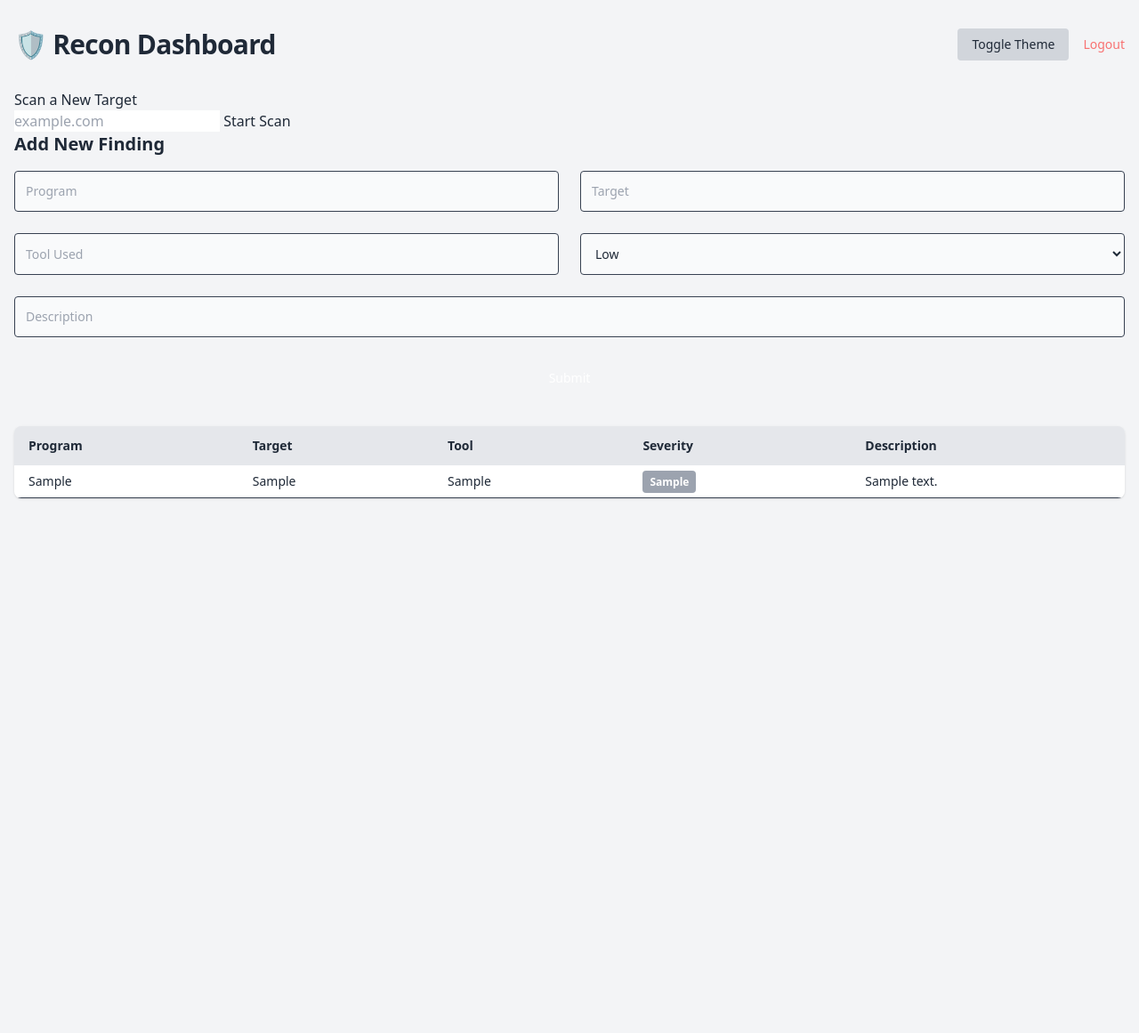
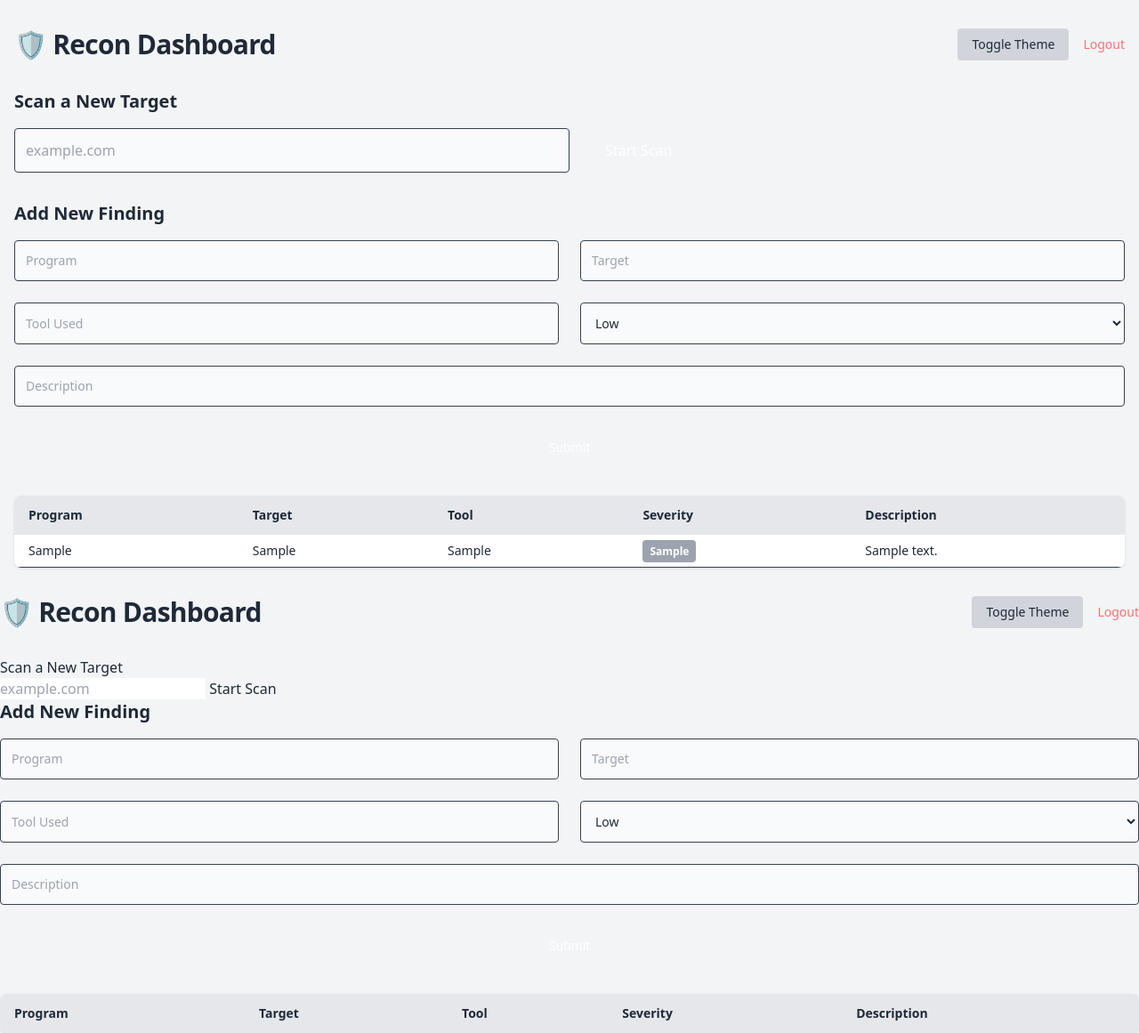
Before and after one commit to deanjroach84/BugBountyAutoLab, a Flask app: page / in a window 1280 px wide. Shown: the whole page at 89% size. Before the commit the page ends 561 px from the top, so only its background shows below. Run offline with Flask 3, Linux system fonts and the light colour scheme; the visitor is signed in with stand-in values (Sample User, id 1); tables that the repository leaves empty hold one stand-in row (values such as "Sample post"); lists and menus that the app fills with data are empty; parts of the project's set-up code (start-up, migrations or seed data) failed here and were passed over; some libraries are stand-ins or nearby versions.

Commit message:
Update dashboard.html

```diff
--- a/app/backend/templates/dashboard.html
+++ b/app/backend/templates/dashboard.html
@@ -31,10 +31,143 @@
 </head>
 <body class="bg-gray-100 dark:bg-lab.bg text-gray-800 dark:text-lab.text min-h-screen transition-colors duration-300">
   <div id="app" class="max-w-7xl mx-auto py-8 px-4">
+
     <!-- Toast Notification -->
     <div id="toast" class="fixed top-4 right-4 bg-green-500 text-white px-4 py-2 rounded shadow-lg opacity-0 transition-opacity duration-500 z-50">
-      ✅ Finding submitted successfully!
-    </div><!-- Header -->
+      ✅ Action completed successfully!
+    </div>
+
+    <!-- Header -->
+    <div class="flex justify-between items-center mb-8">
+      <h1 class="text-3xl font-bold tracking-tight text-lab.primary">🛡️ Recon Dashboard</h1>
+      <div class="flex items-center space-x-4">
+        <button onclick="toggleDarkMode()" class="px-4 py-2 bg-gray-300 dark:bg-lab.surface text-sm rounded hover:opacity-90 transition">
+          Toggle Theme
+        </button>
+        <a href="/logout" class="text-red-600 dark:text-red-400 hover:underline text-sm">Logout</a>
+      </div>
+    </div>
+
+    <!-- Scan Section -->
+    <div class="mb-8">
+      <h2 class="text-xl font-semibold mb-4 text-lab.accent">Scan a New Target</h2>
+      <form method="POST" action="/scan" class="flex flex-col md:flex-row items-start md:items-center gap-4">
+        <input type="text" name="domain" placeholder="example.com" required
+          class="p-3 rounded bg-gray-50 dark:bg-lab.surface border border-gray-300 dark:border-gray-700 w-full md:w-1/2">
+        <button type="submit"
+          class="bg-lab.primary hover:bg-blue-700 text-white py-3 px-6 rounded w-full md:w-auto">Start Scan</button>
+      </form>
+    </div>
+
+    <!-- Upload Section -->
+    <div class="mb-8">
+      <h2 class="text-xl font-semibold mb-4 text-lab.accent">Add New Finding</h2>
+      <form id="findingForm" class="grid grid-cols-1 md:grid-cols-2 gap-6 text-sm">
+        <input name="program" placeholder="Program" class="p-3 rounded bg-gray-50 dark:bg-lab.surface border border-gray-300 dark:border-gray-700 w-full" required>
+        <input name="target" placeholder="Target" class="p-3 rounded bg-gray-50 dark:bg-lab.surface border border-gray-300 dark:border-gray-700 w-full" required>
+        <input name="tool" placeholder="Tool Used" class="p-3 rounded bg-gray-50 dark:bg-lab.surface border border-gray-300 dark:border-gray-700 w-full" required>
+        <select name="severity" class="p-3 rounded bg-gray-50 dark:bg-lab.surface border border-gray-300 dark:border-gray-700 w-full">
+          <option>Low</option>
+          <option>Medium</option>
+          <option>High</option>
+        </select>
+        <input name="description" placeholder="Description" class="md:col-span-2 p-3 rounded bg-gray-50 dark:bg-lab.surface border border-gray-300 dark:border-gray-700 w-full" required>
+        <button type="submit" class="md:col-span-2 bg-lab.primary hover:bg-blue-700 text-white py-3 rounded w-full">Submit</button>
+      </form>
+    </div>
+
+    <!-- Table Section -->
+    <div class="overflow-x-auto rounded-lg shadow">
+      <table class="min-w-full table-auto text-sm">
+        <thead class="bg-gray-200 dark:bg-lab.surface text-gray-800 dark:text-lab.text">
+          <tr>
+            <th class="py-3 px-4 text-left">Program</th>
+            <th class="py-3 px-4 text-left">Target</th>
+            <th class="py-3 px-4 text-left">Tool</th>
+            <th class="py-3 px-4 text-left">Severity</th>
+            <th class="py-3 px-4 text-left">Description</th>
+          </tr>
+        </thead>
+        <tbody id="results" class="bg-white dark:bg-lab.bg text-gray-800 dark:text-lab.text">
+          <!-- Rows will be injected by JS -->
+        </tbody>
+      </table>
+    </div>
+
+  </div>
+
+  <!-- Scripts -->
+  <script>
+    // Dark mode preference
+    if (localStorage.getItem("theme") === "dark") {
+      document.documentElement.classList.add("dark");
+    }
+
+    function toggleDarkMode() {
+      document.documentElement.classList.toggle("dark");
+      const isDark = document.documentElement.classList.contains("dark");
+      localStorage.setItem("theme", isDark ? "dark" : "light");
+    }
+
+    function getSeverityClass(level) {
+      const base = "px-2 py-1 rounded text-white text-xs font-semibold";
+      if (level.toLowerCase() === "low") return base + " bg-severity-low";
+      if (level.toLowerCase() === "medium") return base + " bg-severity-medium";
+      if (level.toLowerCase() === "high") return base + " bg-severity-high";
+      return base + " bg-gray-400";
+    }
+
+    function showToast() {
+      const toast = document.getElementById("toast");
+      toast.classList.remove("opacity-0");
+      toast.classList.add("opacity-100");
+      setTimeout(() => {
+        toast.classList.remove("opacity-100");
+        toast.classList.add("opacity-0");
+      }, 3000);
+    }
+
+    // Show toast on redirect with ?success=1
+    const urlParams = new URLSearchParams(window.location.search);
+    if (urlParams.get("success") === "1") {
+      showToast();
+    }
+
+    async function loadFindings() {
+      const res = await fetch("/api/findings");
+      const data = await res.json();
+      const out = data.map(f => `
+        <tr class="border-b border-gray-200 dark:border-gray-700 hover:bg-gray-50 dark:hover:bg-lab.surface">
+          <td class="py-2 px-4">${f[1]}</td>
+          <td class="py-2 px-4">${f[2]}</td>
+          <td class="py-2 px-4">${f[3]}</td>
+          <td class="py-2 px-4"><span class="${getSeverityClass(f[4])}">${f[4]}</span></td>
+          <td class="py-2 px-4">${f[5]}</td>
+        </tr>
+      `).join("");
+      document.getElementById("results").innerHTML = out;
+    }
+
+    document.getElementById("findingForm").addEventListener("submit", async (e) => {
+      e.preventDefault();
+      const form = e.target;
+      const data = Object.fromEntries(new FormData(form).entries());
+
+      await fetch("/api/findings", {
+        method: "POST",
+        headers: { 'Content-Type': 'application/json' },
+        body: JSON.stringify(data)
+      });
+
+      form.reset();
+      showToast();
+      loadFindings();
+    });
+
+    loadFindings();
+  </script>
+</body>
+</html>    </div><!-- Header -->
 <div class="flex justify-between items-center mb-8">
   <h1 class="text-3xl font-bold tracking-tight text-lab.primary">🛡️ Recon Dashboard</h1>
   <div class="flex items-center space-x-4">
```
